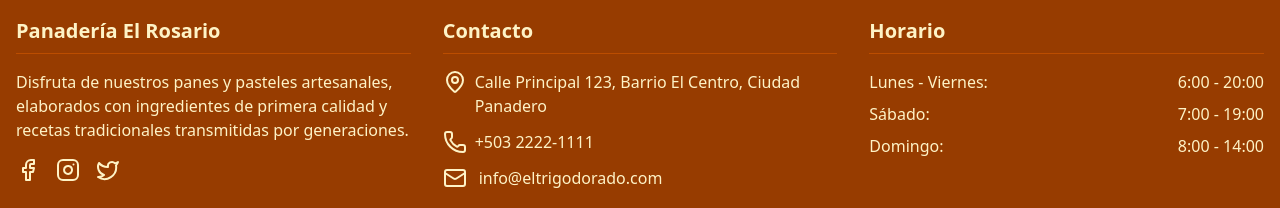
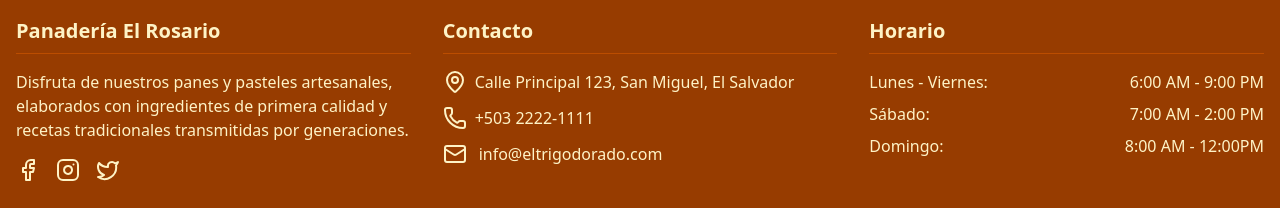
Before and after one commit to JeferssonTrejos/CW-project, a Vue app in the folder Project_with_vue/: page / in a window 1280 px wide. Shown: the part 2247-2455 px from the top of the page. Built offline with nearby package versions, Linux system fonts and the light colour scheme.

Commit message:
Correcion del footer

```diff
--- a/Project_with_vue/src/components/Footer.vue
+++ b/Project_with_vue/src/components/Footer.vue
@@ -61,7 +61,7 @@ import {
             <li class="flex items-start">
               <MapPin class="mr-2 flex-shrink-0" />
               <span
-                >Calle Principal 123, Barrio El Centro, Ciudad Panadero</span
+                >Calle Principal 123, San Miguel, El Salvador</span
               >
             </li>
             <li class="flex items-center">
@@ -84,15 +84,15 @@ import {
           <ul class="space-y-2">
             <li class="flex justify-between">
               <span>Lunes - Viernes:</span>
-              <span>6:00 - 20:00</span>
+              <span>6:00 AM - 9:00 PM</span>
             </li>
             <li class="flex justify-between">
               <span>Sábado:</span>
-              <span>7:00 - 19:00</span>
+              <span>7:00 AM - 2:00 PM</span>
             </li>
             <li class="flex justify-between">
               <span>Domingo:</span>
-              <span>8:00 - 14:00</span>
+              <span>8:00 AM - 12:00PM</span>
             </li>
           </ul>
         </div>
```
